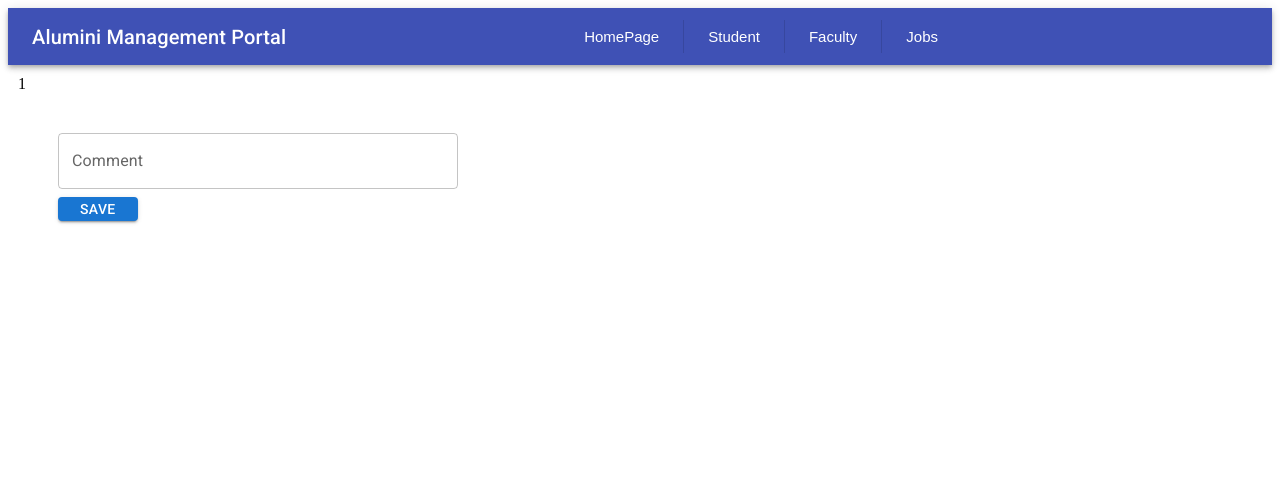
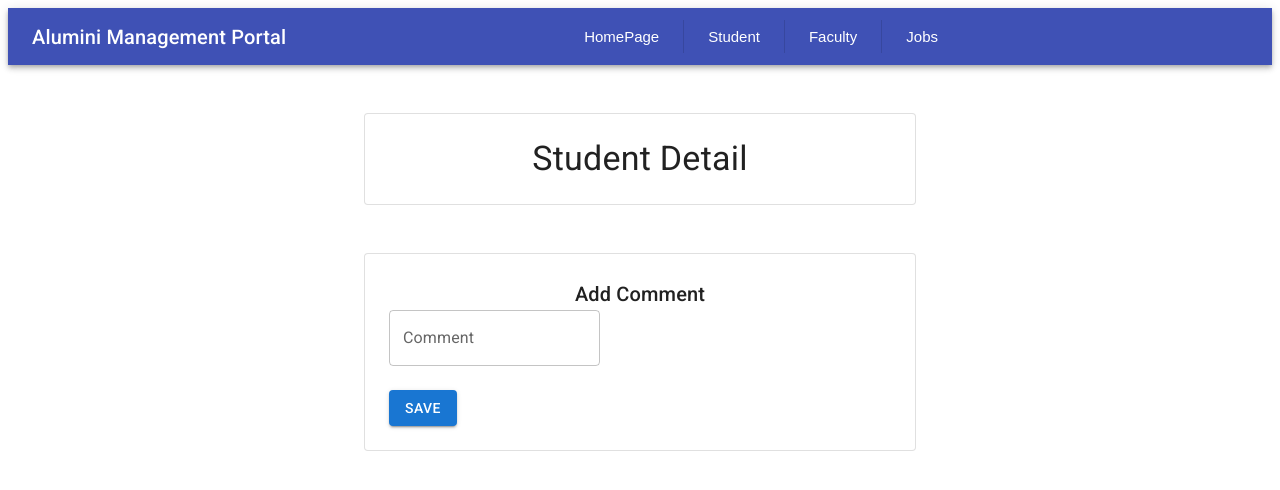
Before and after one commit to umur/waa-june-2022-final-project, a React (Create React App) app in the folder alumni_app/: page /AddComment/1 in a window 1280 px wide. Shown: the top 490 px of the page. Built offline with nearby package versions, Linux system fonts and the light colour scheme; no server answers.

Commit message:
addComment, studentDetail correction

```diff
--- a/alumni_app/src/pages/comment/AddComment.js
+++ b/alumni_app/src/pages/comment/AddComment.js
@@ -6,6 +6,11 @@ import { toBePartiallyChecked } from "@testing-library/jest-dom/dist/matchers";
 import { useState } from "react";
 import { useParams } from "react-router";
 import { postRequest } from "../../setup/fetch-manager/FetchGateway";
+import StudentDetail from "../student/StudentDetail";
+
+import Container from '@mui/material/Container';
+import Paper from '@mui/material/Paper';
+import Typography from '@mui/material/Typography';
 
 export default function AddComment() {
 
@@ -31,30 +36,26 @@ export default function AddComment() {
         setCommentState(value);
     }
     return (
+
+
         <div>
-            {id}
-            <Box
-                component="form"
-                sx={{
-                    '& > :not(style)': { m: 5, height: '3ch', width: '50ch' },
-                }}
-                noValidate
-                autoComplete="off"
-            >
-                <TextField id="outlined-basic" label="Comment" variant="outlined" onChange={setCommentValue} />
 
-            </Box>
-            <Box
-                component="form"
-                sx={{
-                    '& > :not(style)': { ml: 5, height: '3ch', width: '10ch' },
-                }}
-                noValidate
-                autoComplete="off"
-            >
+            <StudentDetail />
 
-                <Button onClick={() => { postData() }} variant="contained">save</Button>
-            </Box>
+
+            <Container component="main" maxWidth="sm" sx={{ mb: 4 }}>
+                <Paper variant="outlined" sx={{ my: { xs: 3, md: 6 }, p: { xs: 2, md: 3 } }}>
+                    <Typography component="h1" variant="h6" align="center">
+                        Add Comment
+                    </Typography>
+
+                    <TextField id="outlined-basic" label="Comment" variant="outlined" onChange={setCommentValue} />
+
+                    <br></br>
+                    <Button onClick={() => { postData() }} variant="contained" sx={{ mt: 3 }}>save</Button>
+
+                </Paper>
+            </Container>
 
 
         </div>
--- a/alumni_app/src/pages/student/StudentDetail.js
+++ b/alumni_app/src/pages/student/StudentDetail.js
@@ -1,25 +1,72 @@
-import React from "react";
+import React, { useEffect } from "react";
 import { useParams } from "react-router";
+
+
+import Container from '@mui/material/Container';
+import Paper from '@mui/material/Paper';
+import Typography from '@mui/material/Typography';
+import { getRequest } from "../../setup/fetch-manager/FetchGateway";
+import { useState } from "react";
+
 
 export default function StudentDetail(props) {
     const { id } = useParams();
+
+    const [studentState, setStudentState] = useState();
+
+    const fetchData = async () => {
+        let response = await getRequest('/students/' + id);
+        setStudentState(response);
+        console.log(response);
+    }
+
+    useEffect(() => {
+        fetchData();
+    }, [])
+
+    let displayData = [];
+    if (studentState != undefined) {
+        displayData.push(
+            <div><Typography variant="h5">
+                <label>First Name: </label>
+                <label>{studentState.firstName}</label>
+                <br></br>
+                <label>Last Name: </label>
+                <label>{studentState.lastName}</label>
+                <br></br>
+                <label>Email: </label>
+                <label>{studentState.email}</label>
+                <br></br>
+                <label>State: </label>
+                <label>{studentState.address.state}</label>
+                <br></br>
+                <label>City: </label>
+                <label>{studentState.address.city}</label>
+            </Typography>;
+
+
+
+                {/* <Typography variant="h6" color="inherit" noWrap>
+                            <StepLabel >Name: </StepLabel>
+                            <StepLabel>Hari Lal</StepLabel>
+                        </Typography> */}
+
+            </div>
+        )
+
+    }
     return (
+
         <div>
-            {id}
-            <br></br>
-            Student Detail:
-            <br></br>
-            <label>Name: </label>
-            <label>Name: </label>
-            <br></br>
-            <label>Name: </label>
-            <label>Name: </label>
-            <br></br>
-            <label>Name: </label>
-            <label>Name: </label>
-            <br></br>
-            <label>Name: </label>
-            <label>Name: </label>
+            <Container component="main" maxWidth="sm" sx={{ mb: 4 }}>
+                <Paper variant="outlined" sx={{ my: { xs: 3, md: 6 }, p: { xs: 2, md: 3 } }}>
+                    <Typography component="h1" variant="h4" align="center">
+                        Student Detail
+                    </Typography>
+                    {displayData}
+                </Paper>
+
+            </Container>
         </div>
     )
 
```
